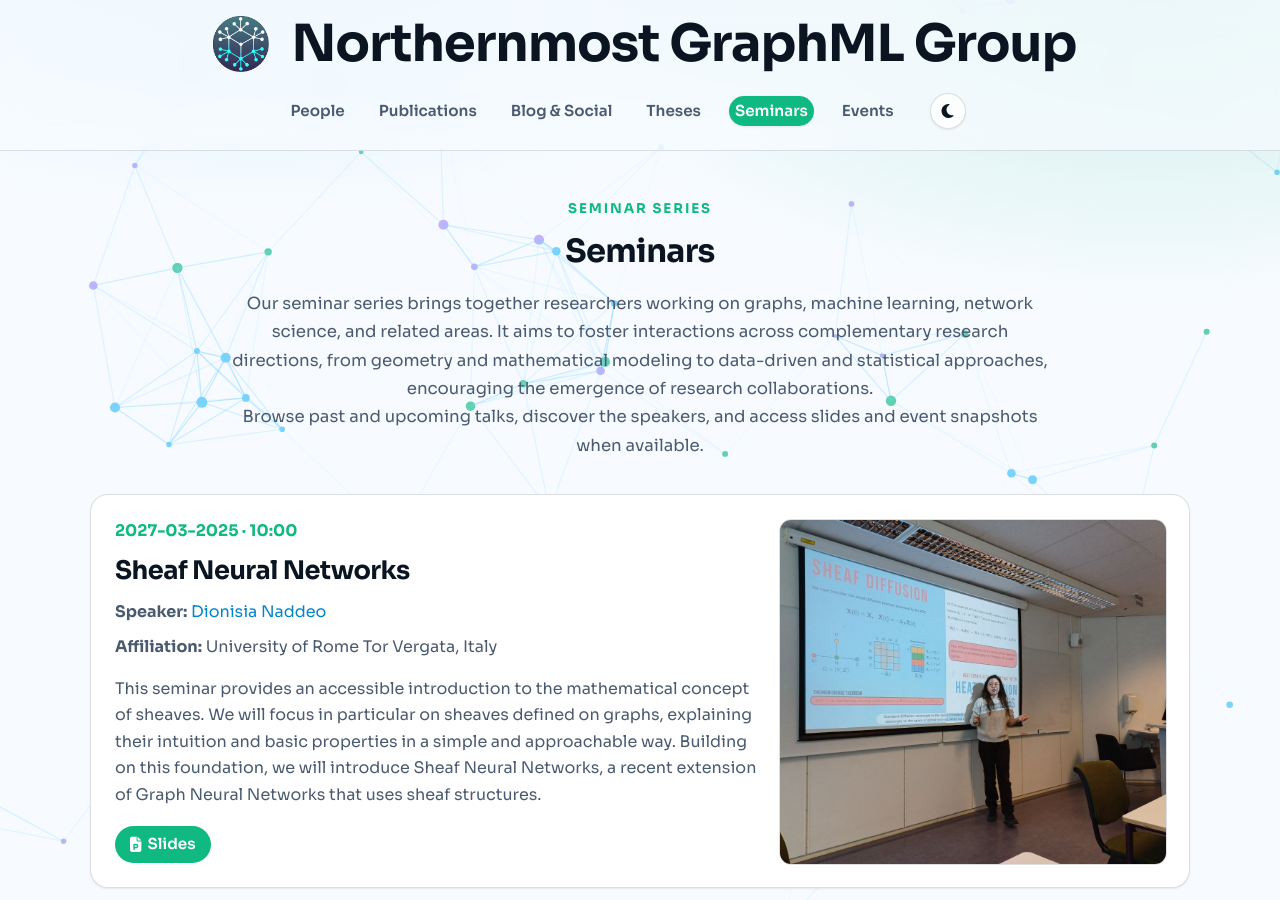
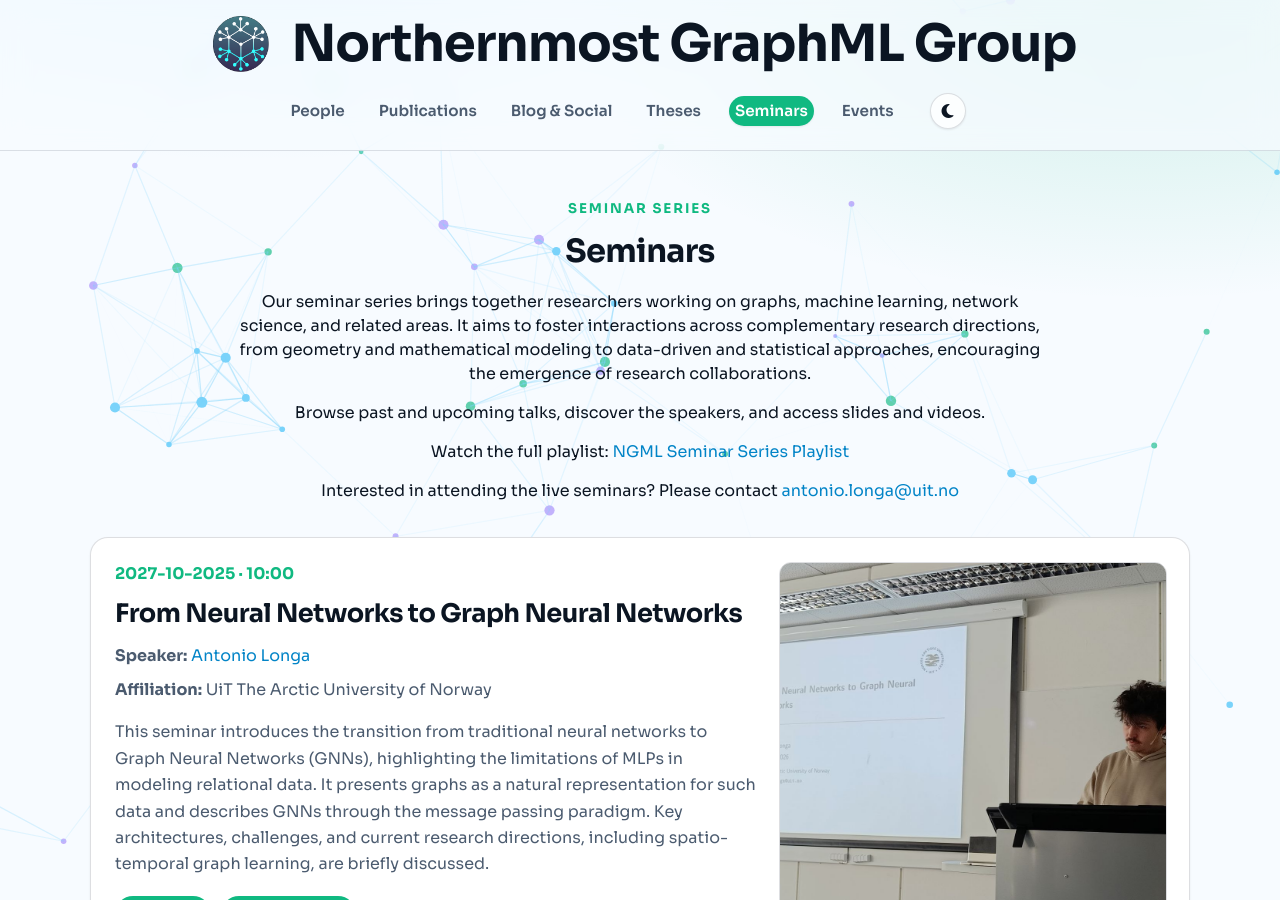
Before and after one commit to NGMLGroup/NGMLGroup.github.io, a Jekyll site: the page built from seminars.html, in a window 1280 px wide and 900 px high. Built offline with Jekyll 4.4.1, drawn with Linux system fonts in a browser that asks for light colours.

Commit message:
update video second seminar

```diff
--- a/_data/seminars.yml
+++ b/_data/seminars.yml
@@ -1,3 +1,15 @@
+- title: "From Neural Networks to Graph Neural Networks"
+  speaker: "Antonio Longa"
+  speaker_page: "https://antoniolonga.github.io/"
+  affiliation: "UiT The Arctic University of Norway"
+  date: 2027-10-2025
+  time: "10:00"
+  description: "This seminar introduces the transition from traditional neural networks to Graph Neural Networks (GNNs), highlighting the limitations of MLPs in modeling relational data. It presents graphs as a natural representation for such data and describes GNNs through the message passing paradigm. Key architectures, challenges, and current research directions, including spatio-temporal graph learning, are briefly discussed."
+  slides: "slides/sem2_fromNNtoGNN.pdf"
+  recording: "https://youtu.be/zpExNl2xInU"
+  photo: "figs/seminars/Antonio_1.jpg"
+  photo_alt: "Antonio Longa giving a seminar on GNN"
+
 - title: "Sheaf Neural Networks"
   speaker: "Dionisia Naddeo"
   speaker_page: "https://fismed.uniroma2.it/staff/dionisia-naddeo/"
@@ -5,7 +17,7 @@
   date: 2027-03-2025
   time: "10:00"
   description: "This seminar provides an accessible introduction to the mathematical concept of sheaves. We will focus in particular on sheaves defined on graphs, explaining their intuition and basic properties in a simple and approachable way. Building on this foundation, we will introduce Sheaf Neural Networks, a recent extension of Graph Neural Networks that uses sheaf structures."
-  slides: "slides/sem1_Sheaf Neural Networks.pdf"
+  slides: "slides/sem1_SheafNeuralNetworks.pdf"
   recording:
   photo: "figs/seminars/dionisia_fig2.jpg"
   photo_alt: "Dionisia Naddeo giving a seminar on Sheaf Neural Networks"
--- a/seminars.html
+++ b/seminars.html
@@ -11,10 +11,25 @@
     <h1>Seminars</h1>
     <p class="seminars-intro">
 
+    <p>
       Our seminar series brings together researchers working on graphs, machine learning, network science, and related areas.
       It aims to foster interactions across complementary research directions, from geometry and mathematical modeling to data-driven and statistical approaches, encouraging the emergence of research collaborations.
-      <br>
-      Browse past and upcoming talks, discover the speakers, and access slides and event snapshots when available.
+    </p>
+
+    <p>
+      Browse past and upcoming talks, discover the speakers, and access slides and videos.
+    </p>
+
+    <p>
+      Watch the full playlist:
+      <a href="https://youtube.com/playlist?list=PLGMXrbDNfqTxlTyk44tQCQEqxqgcIGXtV&amp;si=5f3d52ywgmnlinI0">
+        NGML Seminar Series Playlist
+      </a>
+    </p>
+
+    <p>
+      Interested in attending the live seminars? Please contact
+      <a href="mailto:antonio.longa@uit.no">antonio.longa@uit.no</a>
     </p>
   </header>
 
```
Also changed, not shown: figs/seminars/Antonio_1.jpg (added), 4 other files.
